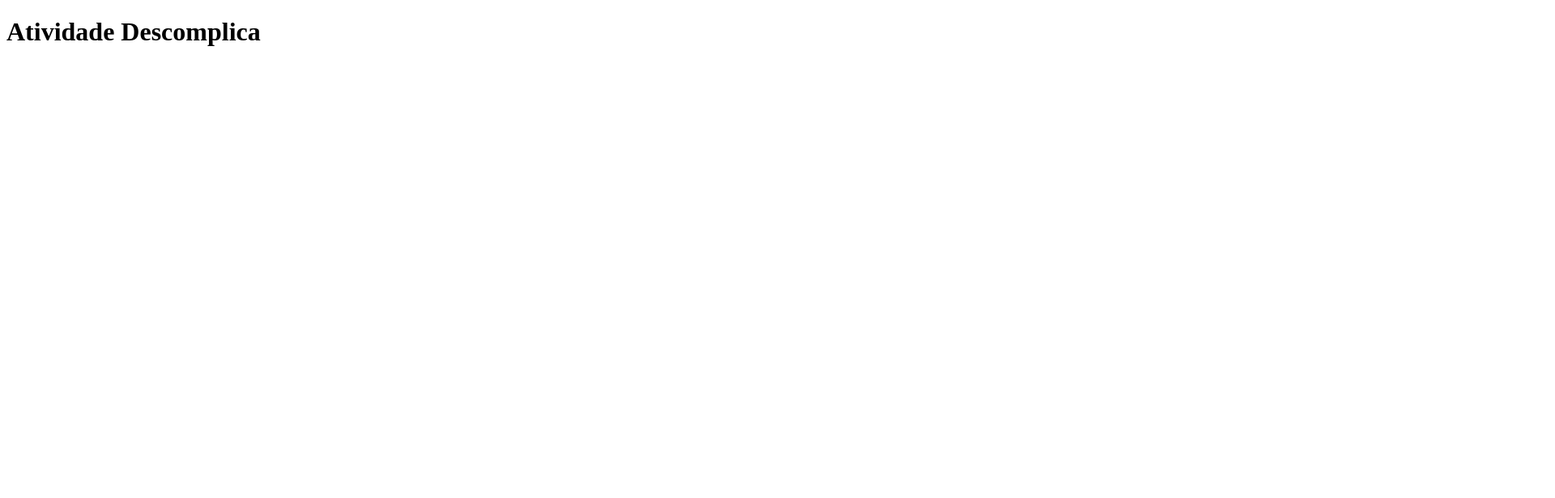
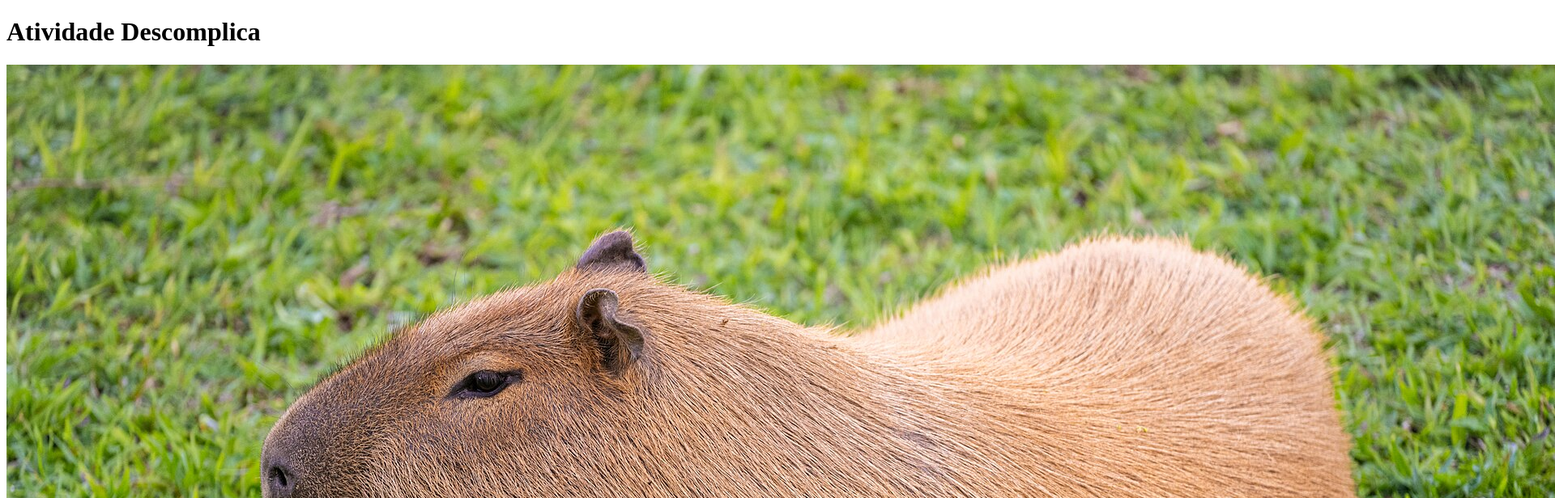
Before and after one commit to Chris7i4n/descomplica, a plain HTML site: page index.html in a window 1280 px wide. Shown: the top 616 px of the page at 81% size, 1920 px wide, since content can reach past the window. Drawn offline with Linux system fonts and the light colour scheme.

Commit message:
feature: add capybara image

```diff
--- a/index.html
+++ b/index.html
@@ -6,5 +6,6 @@
 </head>
 <body>
     <h1>Atividade Descomplica</h1>
+    <img src="images/capybara.jpg" alt="Capybara">
 </body>
 </html>
```
Also changed, not shown: images/capybara.jpg (added).
